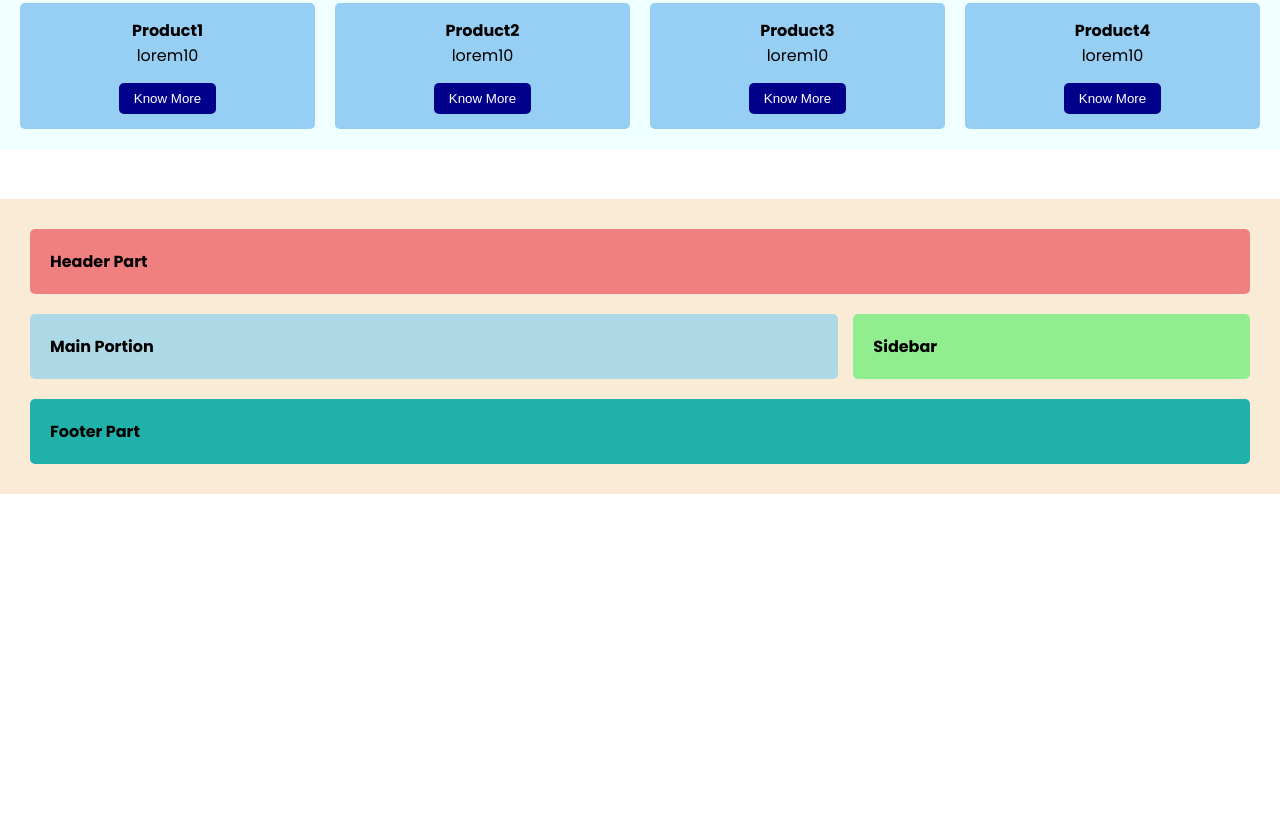
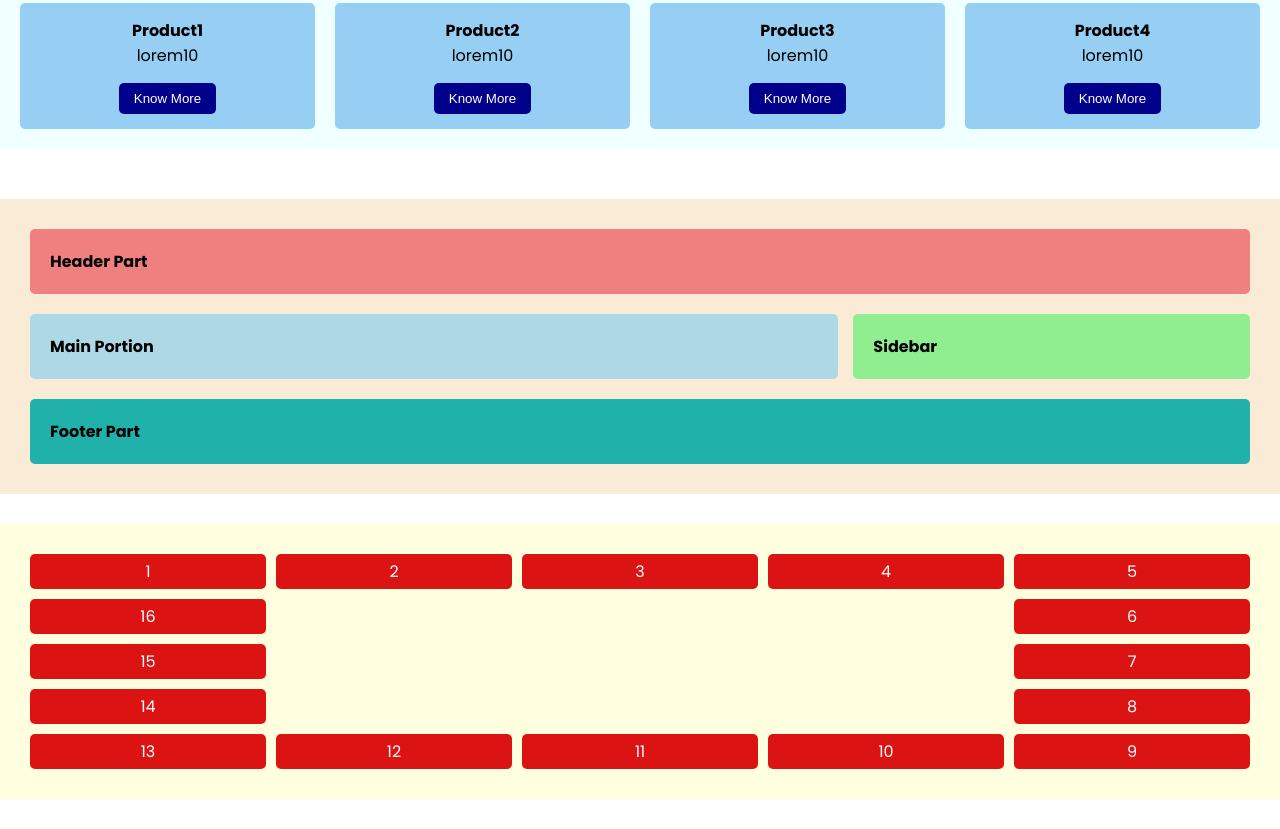
Before and after one commit to MDASHRAFUDDINTANVIR1/testrepository, a plain HTML site: page index.html in a window 1280 px wide. Shown: the part 2939-3768 px from the top of the page. Before the commit the page ends 3433 px from the top, so only its background shows below. Drawn offline with Linux system fonts and the light colour scheme.

Commit message:
playing with grid

```diff
--- a/grid.css
+++ b/grid.css
@@ -66,3 +66,94 @@
     border-radius: 5px;
     grid-area: footer-part;
 }
+
+.grid-practice {
+    margin: 30px 0;
+    background-color: lightyellow;
+    padding: 30px;
+    display: grid;
+    gap: 10px;
+    grid-template-columns: repeat(5, 1fr);
+    grid-template-rows: repeat(5, 1fr);
+}
+
+.square {
+    background-color: rgb(219, 19, 19);
+    padding: 5px;
+    display: flex;
+    align-items: center;
+    justify-content: center;
+    border-radius: 5px;
+    color: white;
+}
+
+.square:hover {
+    background-color: rgb(240, 158, 158);
+    color: rgb(2, 2, 41);
+    transition: all 0.5s;
+}
+
+.square:nth-child(1){
+    grid-row: 1;
+    grid-column: 1;
+}
+.square:nth-child(2){
+    grid-row: 1;
+    grid-column: 2;
+}
+.square:nth-child(3){
+    grid-row: 1;
+    grid-column: 3;
+}
+.square:nth-child(4){
+    grid-row: 1;
+    grid-column: 4;
+}
+.square:nth-child(5){
+    grid-row: 1;
+    grid-column: 5;
+}
+.square:nth-child(6){
+    grid-row: 2;
+    grid-column: 5;
+}
+.square:nth-child(7){
+    grid-row: 3;
+    grid-column: 5;
+}
+.square:nth-child(8){
+    grid-row: 4;
+    grid-column: 5;
+}
+.square:nth-child(9){
+    grid-row: 5;
+    grid-column: 5;
+}
+.square:nth-child(10){
+    grid-row: 5;
+    grid-column: 4;
+}
+.square:nth-child(11){
+    grid-row: 5;
+    grid-column: 3;
+}
+.square:nth-child(12){
+    grid-row: 5;
+    grid-column: 2;
+}
+.square:nth-child(13){
+    grid-row: 5;
+    grid-column: 1;
+}
+.square:nth-child(14){
+    grid-row: 4;
+    grid-column: 1;
+}
+.square:nth-child(15){
+    grid-row: 3;
+    grid-column: 1;
+}
+.square:nth-child(16){
+    grid-row: 2;
+    grid-column: 1;
+}
--- a/index.html
+++ b/index.html
@@ -177,6 +177,25 @@
         </div>
     </section>
 
+    <section class="grid-practice">
+        <div class="square">1</div>
+        <div class="square">2</div>
+        <div class="square">3</div>
+        <div class="square">4</div>
+        <div class="square">5</div>
+        <div class="square">6</div>
+        <div class="square">7</div>
+        <div class="square">8</div>
+        <div class="square">9</div>
+        <div class="square">10</div>
+        <div class="square">11</div>
+        <div class="square">12</div>
+        <div class="square">13</div>
+        <div class="square">14</div>
+        <div class="square">15</div>
+        <div class="square">16</div>
+    </section>
+
 
 
 
```
